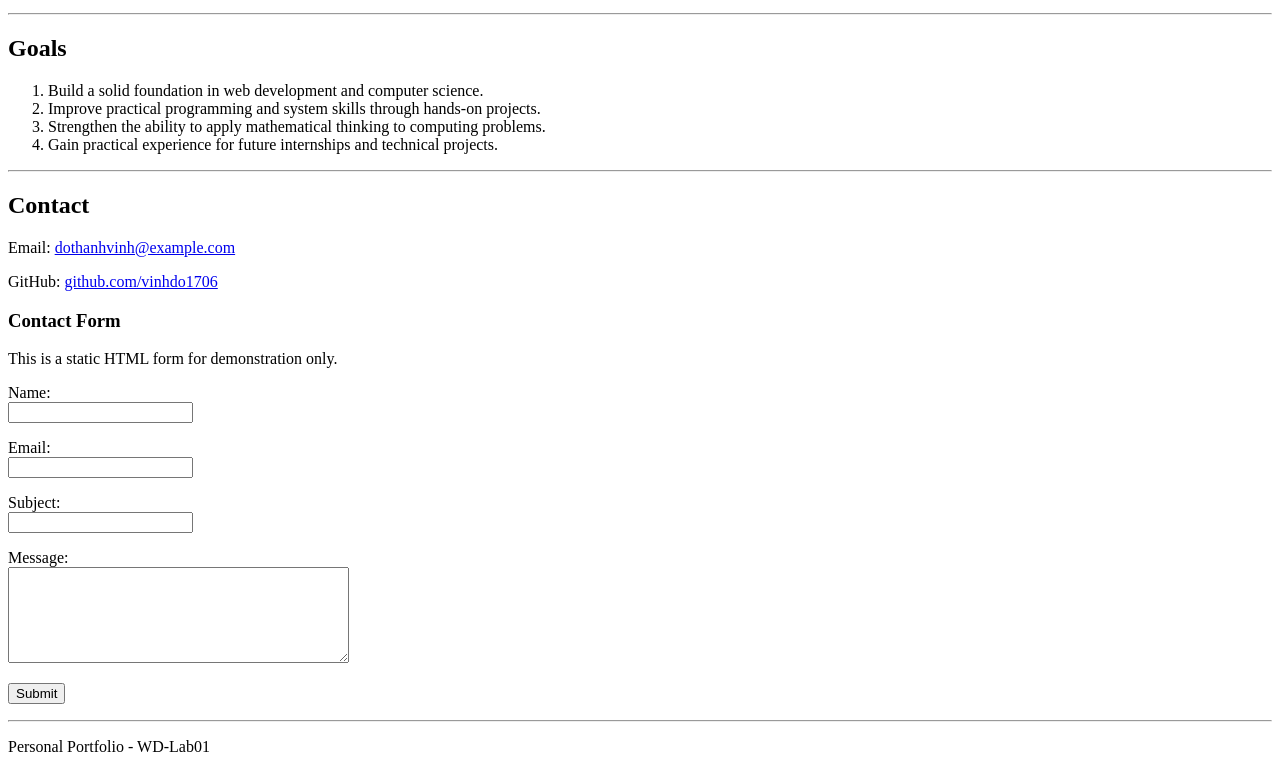
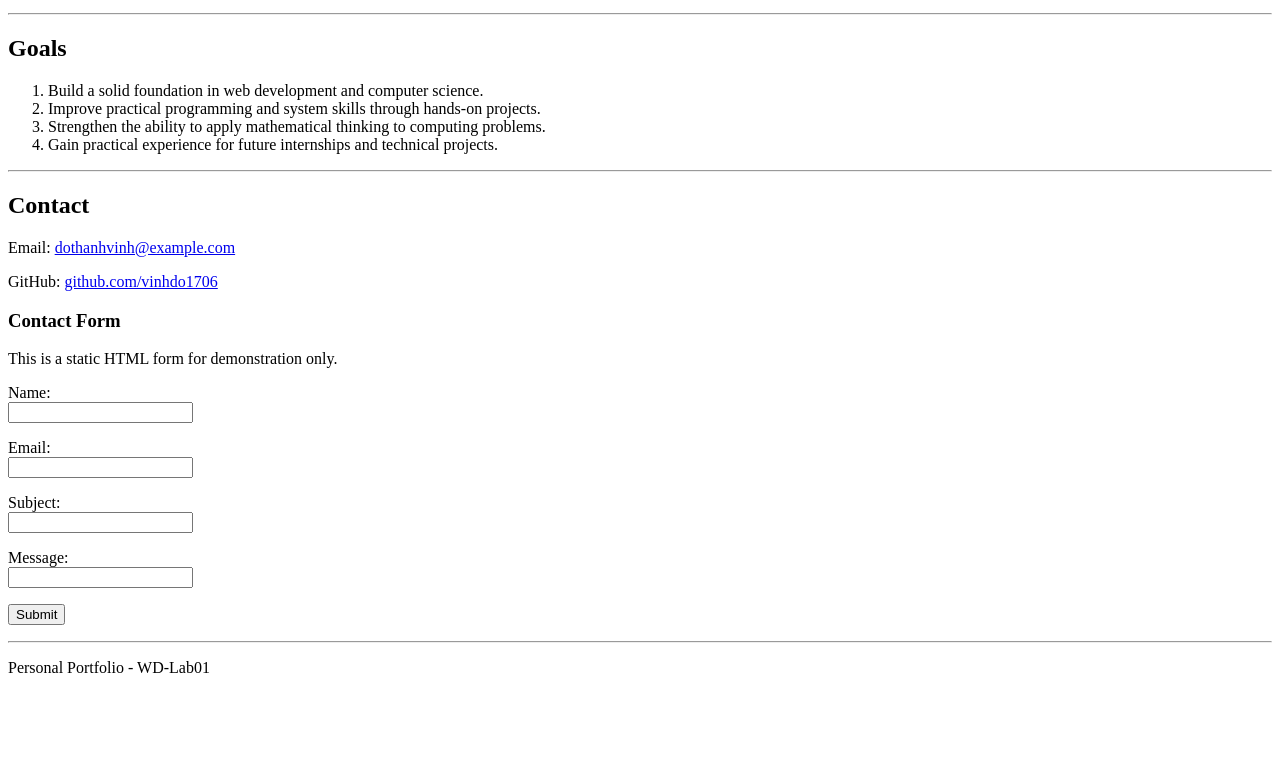
Before and after one commit to vinhdo1706/WD-Lab01, a plain HTML site: page index.html in a window 1280 px wide. Shown: the part 4591-5363 px from the top of the page. After the commit the page ends 5284 px from the top, so only its background shows below. Drawn offline with Linux system fonts and the light colour scheme.

Commit message:
fix: align contact form with Lab01 scope

```diff
--- a/index.html
+++ b/index.html
@@ -199,7 +199,7 @@
 
                 <p>
                     <label for="contact-message">Message:</label><br>
-                    <textarea id="contact-message" name="message" rows="6" cols="40"></textarea>
+                    <input type="text" id="contact-message" name="message">
                 </p>
 
                 <p>
```
